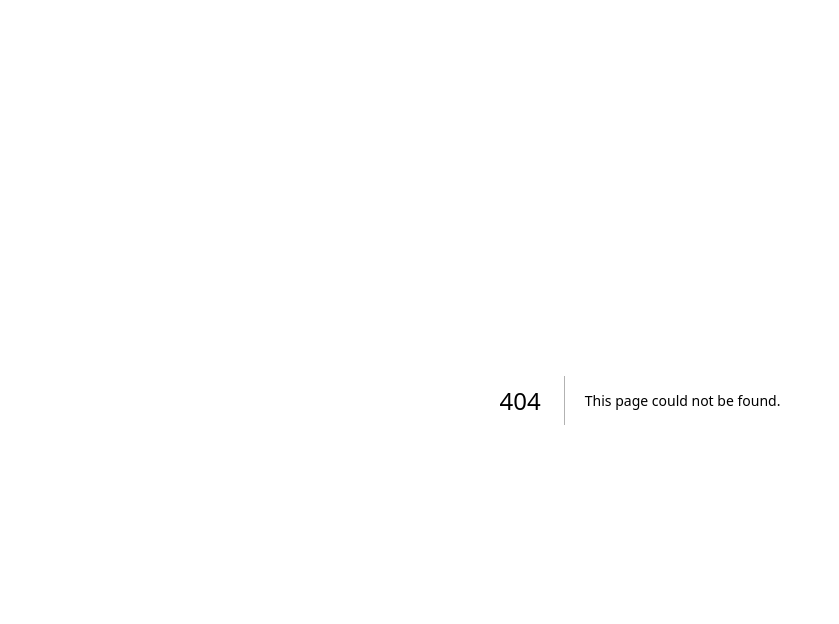
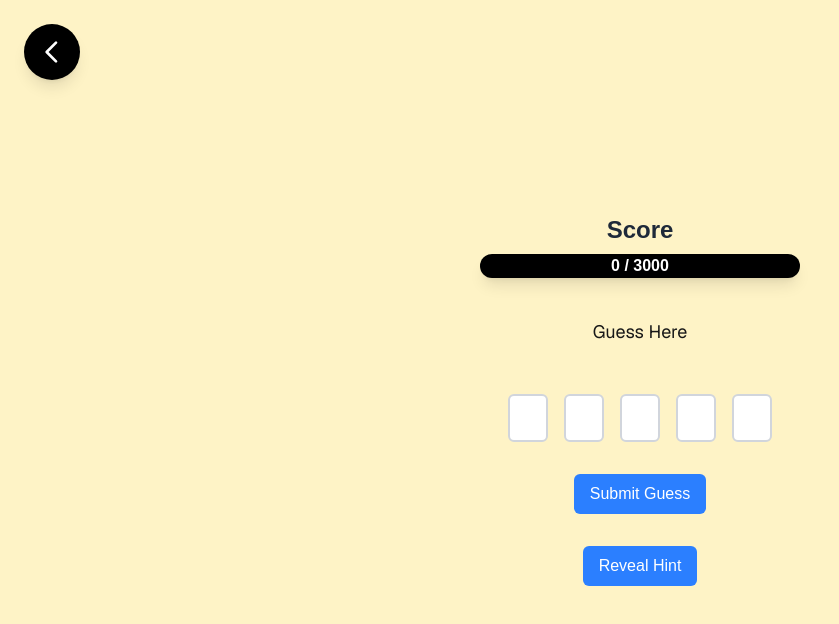
Before and after one commit to SantinoGiordano/WoordleFrontend, a Next.js app: page /tutorial in a window 1280 px wide. Before the commit this address had no page. Shown: the top 624 px of the page, without its empty margins (0-839 px from the left). Built offline with nearby package versions, Linux system fonts and the light colour scheme; no server answers.

Commit message:
tutorial page

```diff
--- /dev/null
+++ b/app/(root)/tutorial/page.tsx
@@ -0,0 +1,217 @@
+"use client";
+import { Animal } from "@/types/types";
+import { useEffect, useState } from "react";
+import Link from "next/link";
+
+export default function Home() {
+  const [word, setWord] = useState("");
+  const [hint, setHint] = useState("");
+  const [guesses, setGuesses] = useState<string[]>(["", "", "", "", ""]);
+  const [guessCounter, setGuessCounter] = useState(0);
+  const [items, setItems] = useState<Animal[]>([]);
+  const [validationResults, setValidationResults] = useState<boolean[]>(
+    Array(5).fill(false)
+  );
+  const [score, setScore] = useState(0);
+  const [randomWordList, setRandomWordList] = useState<string[]>([]);
+  const [hintUsed, setHintUsed] = useState(false);
+  const [isDisabled, setIsDisabled] = useState(false);
+
+  const guessCounterFunc = () => {
+    setGuessCounter((prev) => prev + 1);
+  };
+
+  const incrementScore = (currentValidation: boolean[]) => {
+    if (currentValidation.every((isCorrect) => isCorrect)) {
+      setScore((prev) => prev + 1000);
+    } else {
+      setScore((prev) => prev - 50);
+    }
+  };
+
+  const handleSubmit = () => {
+    setIsDisabled(true); // Disable button immediately
+    setTimeout(() => {
+      setIsDisabled(false); // Re-enable after 1 second
+    }, 1000);
+
+    const currentValidation = guesses.map(
+      (letter, index) => letter.toLowerCase() === word[index]?.toLowerCase()
+    );
+
+    setValidationResults(currentValidation);
+
+    setGuesses((prevGuesses) =>
+      prevGuesses.map((guess, index) => (currentValidation[index] ? guess : ""))
+    );
+
+    guessCounterFunc();
+
+    incrementScore(currentValidation);
+
+    if (currentValidation.every((isCorrect) => isCorrect)) {
+      const currentIndex = randomWordList.indexOf(word);
+
+      const nextIndex = (currentIndex + 1) % randomWordList.length;
+      const nextWord = randomWordList[nextIndex];
+
+      setTimeout(() => {
+        setWord(nextWord);
+        setGuesses(["", "", "", "", ""]);
+        setHint("");
+        setValidationResults(Array(5).fill(false));
+        setHintUsed(false);
+      }, 500);
+    } else {
+      const firstIncorrectIndex = currentValidation.findIndex(
+        (isCorrect) => !isCorrect
+      );
+      if (firstIncorrectIndex >= 0) {
+        const input = document.getElementById(`input-${firstIncorrectIndex}`);
+        if (input) input.focus();
+      }
+    }
+  };
+
+  const handleInputChange = (index: number, value: string) => {
+    if (value.length > 1) {
+      value = value[value.length - 1];
+    }
+
+    const newGuesses = [...guesses];
+    newGuesses[index] = value;
+    setGuesses(newGuesses);
+
+    if (value && index < 4) {
+      const nextInput = document.getElementById(`input-${index + 1}`);
+      if (nextInput) nextInput.focus();
+    }
+  };
+
+  const shuffleArray = (array: Animal[]) => {
+    const newArray = [...array];
+    for (let i = newArray.length - 1; i > 0; i--) {
+      const j = Math.floor(Math.random() * (i + 1));
+      [newArray[i], newArray[j]] = [newArray[j], newArray[i]];
+    }
+    return newArray;
+  };
+
+  const handleHintReveal = () => {
+    const animal = items.find(
+      (animal) => animal.name.toLowerCase() === word.toLowerCase()
+    );
+    if (animal) {
+      setHint(animal.hint);
+      setScore((prev) => prev - 250);
+      setHintUsed(true); // Disable after use
+    } else {
+      setHint("No hint available for this word.");
+      setHintUsed(true); // Disable after use
+    }
+  };
+
+  useEffect(() => {
+    fetch("http://localhost:8080/api/words")
+      .then((res) => res.json())
+      .then((animalNames) => {
+        setItems(animalNames);
+        if (animalNames.length > 0) {
+          const names = animalNames.map((animal: Animal) =>
+            animal.name.toLowerCase()
+          );
+          const shuffledNames = shuffleArray(names);
+          setRandomWordList(shuffledNames);
+          setWord(shuffledNames[0]);
+        }
+      });
+  }, []);
+
+  return (
+    <>
+      <div className="fixed top-6 left-6 z-50">
+        <Link href="/" aria-label="Back to Home">
+          <button className="w-14 h-14 rounded-full bg-black flex items-center justify-center shadow-lg hover:bg-gray-800 transition-colors">
+            <svg
+              xmlns="http://www.w3.org/2000/svg"
+              fill="none"
+              viewBox="0 0 24 24"
+              strokeWidth={2}
+              stroke="white"
+              className="w-8 h-8"
+            >
+              <path
+                strokeLinecap="round"
+                strokeLinejoin="round"
+                d="M15 19l-7-7 7-7"
+              />
+            </svg>
+          </button>
+        </Link>
+      </div>
+      <div className="flex flex-col justify-center items-center min-h-screen p-8 pb-20 gap-8 sm:p-20 bg-amber-100">
+        <div className="flex flex-col items-center font-bold text-3xl w-full max-w-xs">
+          <h1 className="mb-2 text-2xl font-semibold text-gray-800">Score</h1>
+          <div className="relative w-full h-6 rounded-full bg-black shadow-lg mb-2">
+            <div
+              className="absolute top-0 left-0 h-6 rounded-full bg-green-500 transition-all duration-500"
+              style={{ width: `${Math.min((score / 3000) * 100, 100)}%` }}
+            ></div>
+            <span className="absolute inset-0 flex items-center justify-center text-white font-bold text-base drop-shadow">
+              {score} / 3000
+            </span>
+          </div>
+        </div>
+        <span className="mb-4 font-sans text-lg">Guess Here</span>
+        <div className="flex gap-4 w-full max-w-md justify-center">
+          {guesses.map((guess, index) => (
+            <input
+              key={index}
+              id={`input-${index}`}
+              type="text"
+              maxLength={1}
+              value={guess}
+              disabled={score >= 3000}
+              onChange={(e) => handleInputChange(index, e.target.value)}
+              className={` bg-white border-2 rounded-md p-2 w-full max-w-10 text-center text-xl font-bold ${
+                validationResults[index]
+                  ? "border-green-500"
+                  : guessCounter > 0
+                  ? "border-red-500"
+                  : "border-gray-300"
+              }`}
+            />
+          ))}
+        </div>
+        <button
+          onClick={handleSubmit}
+          className="bg-blue-500 text-white px-4 py-2 rounded-md hover:bg-blue-600 transition-colors"
+          disabled={score >= 3000 || isDisabled}
+        >
+          Submit Guess
+        </button>
+        <button
+          disabled={score >= 3000 || hintUsed} // Disable if hint is used
+          onClick={handleHintReveal}
+          className="bg-blue-500 text-white px-4 py-2 rounded-md hover:bg-blue-600 transition-colors"
+        >
+          Reveal Hint
+        </button>
+
+        {hint && (
+          <div className="w-full max-w-md mt-4 bg-white/80 border border-blue-200 rounded-lg shadow-md p-4 flex items-center justify-center">
+            <p className="animate-pulse text-gray-700 font-medium text-center">
+              {hint}
+            </p>
+          </div>
+        )}
+      </div>
+
+      {randomWordList.length > 0 && (
+        <div className="p-4">
+          <p className="text-sm text-gray-500">Word to guess: {word}</p>
+        </div>
+      )}
+    </>
+  );
+}
```
